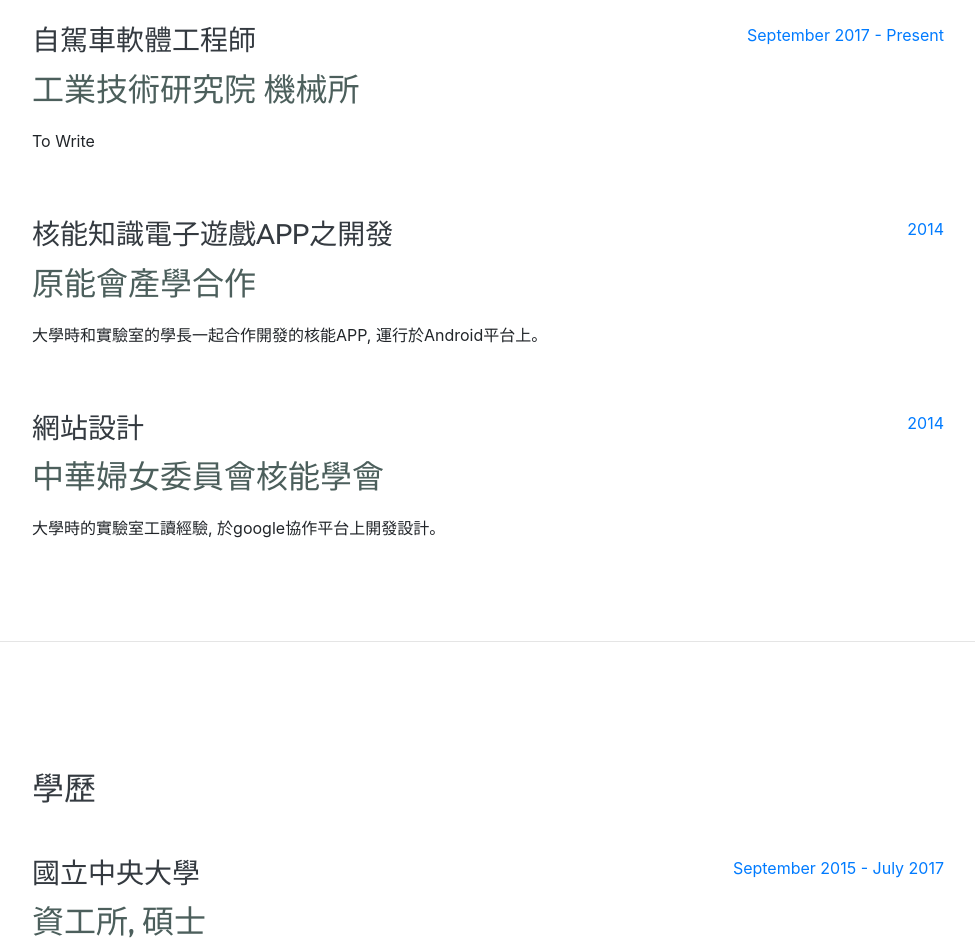
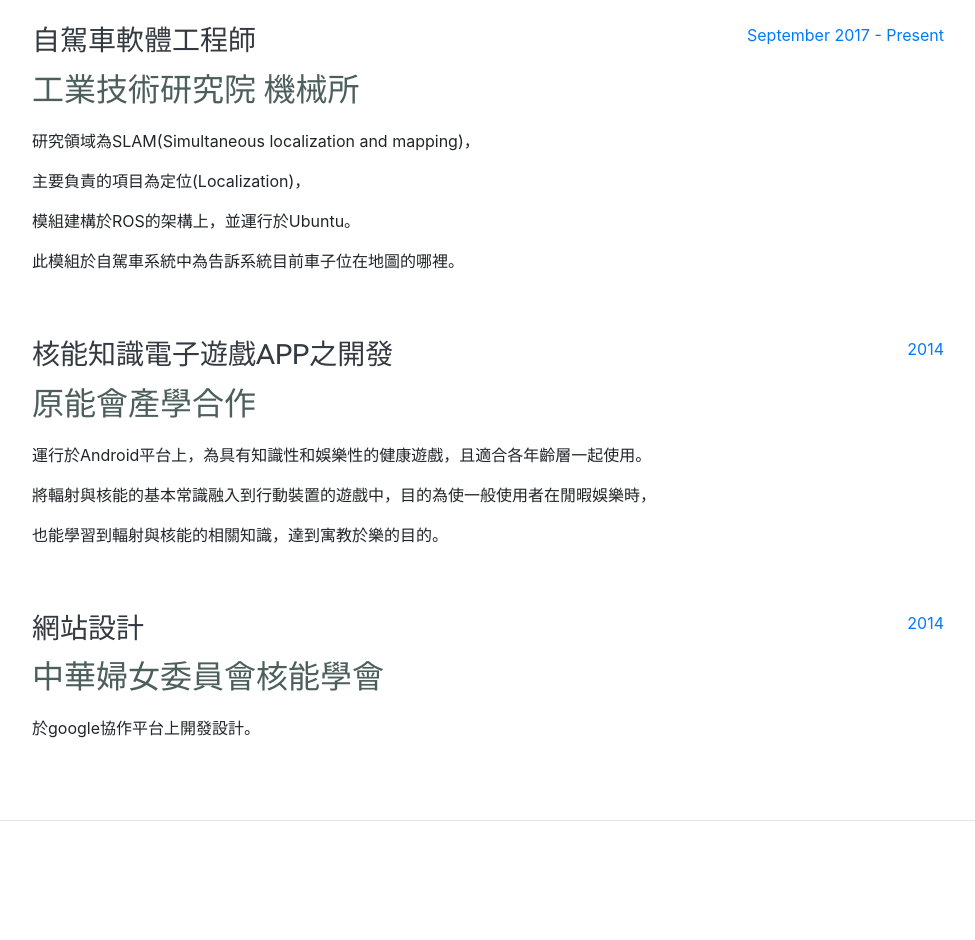
Before and after one commit to SyuanLiao/SyuanLiao.github.io, a website with bundled scripts: page index.html in a window 1280 px wide. Shown: the part 960-1900 px from the top of the page, without its empty margins (288-1263 px from the left). Built offline with nearby package versions, Linux system fonts and the light colour scheme.

Commit message:
index.html: updated work experience

```diff
--- a/index.html
+++ b/index.html
@@ -109,7 +109,10 @@
             <!-- <span class="text-primary">September 2017 - Present</span> -->
             <h3 class="mb-0">自駕車軟體工程師</h3>
             <div class="subheading mb-3">工業技術研究院 機械所</div>
-            <p>To Write</p>
+            <p>研究領域為SLAM(Simultaneous localization and mapping)，</p>
+            <p>主要負責的項目為定位(Localization)，</p>
+            <p>模組建構於ROS的架構上，並運行於Ubuntu。</p>
+            <p>此模組於自駕車系統中為告訴系統目前車子位在地圖的哪裡。</p>
           </div>
           <div class="resume-date text-md-right">
             <span class="text-primary">September 2017 - Present</span>
@@ -121,7 +124,9 @@
               <!-- <span class="text-primary">September 2017 - Present</span> -->
               <h3 class="mb-0">核能知識電⼦遊戲APP之開發</h3>
               <div class="subheading mb-3">原能會產學合作</div>
-              <p>大學時和實驗室的學長一起合作開發的核能APP, 運行於Android平台上。</p>
+              <p>運行於Android平台上，為具有知識性和娛樂性的健康遊戲，且適合各年齡層一起使用。</p>
+              <p>將輻射與核能的基本常識融入到行動裝置的遊戲中，目的為使一般使用者在閒暇娛樂時，</p>
+              <p>也能學習到輻射與核能的相關知識，達到寓教於樂的目的。</p>
             </div>
             <div class="resume-date text-md-right">
               <span class="text-primary">2014</span>
@@ -133,7 +138,7 @@
               <!-- <span class="text-primary">September 2017 - Present</span> -->
               <h3 class="mb-0">網站設計</h3>
               <div class="subheading mb-3">中華婦女委員會核能學會</div>
-              <p>大學時的實驗室工讀經驗, 於google協作平台上開發設計。</p>
+              <p>於google協作平台上開發設計。</p>
             </div>
             <div class="resume-date text-md-right">
               <span class="text-primary">2014</span>
```
